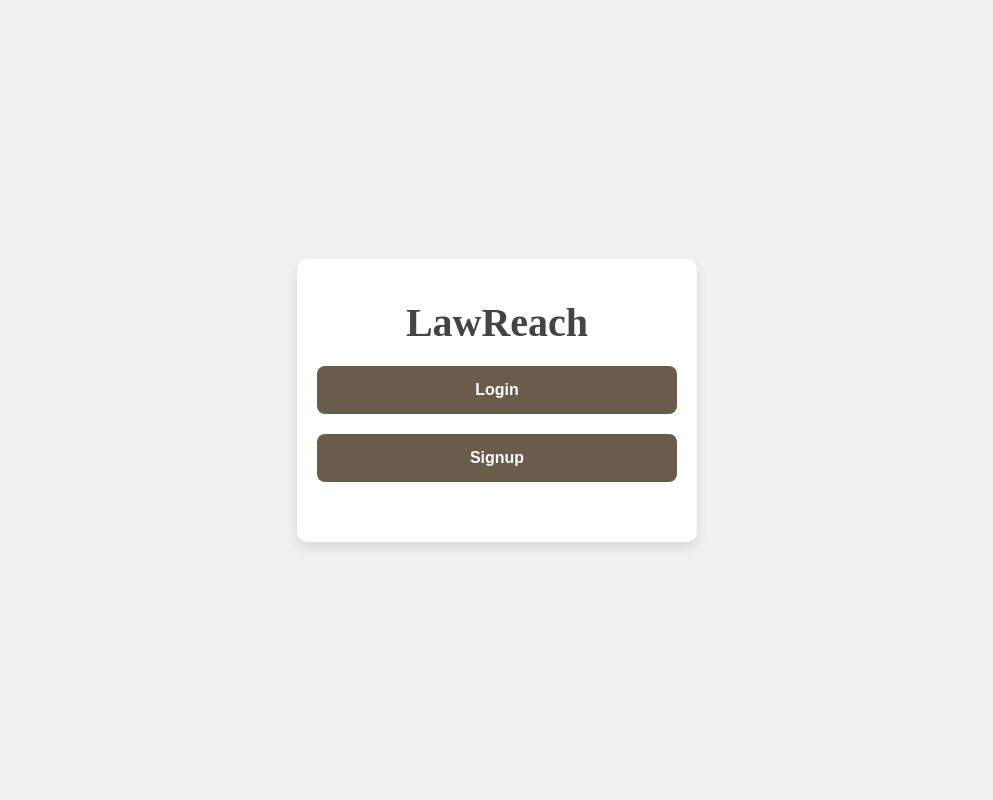
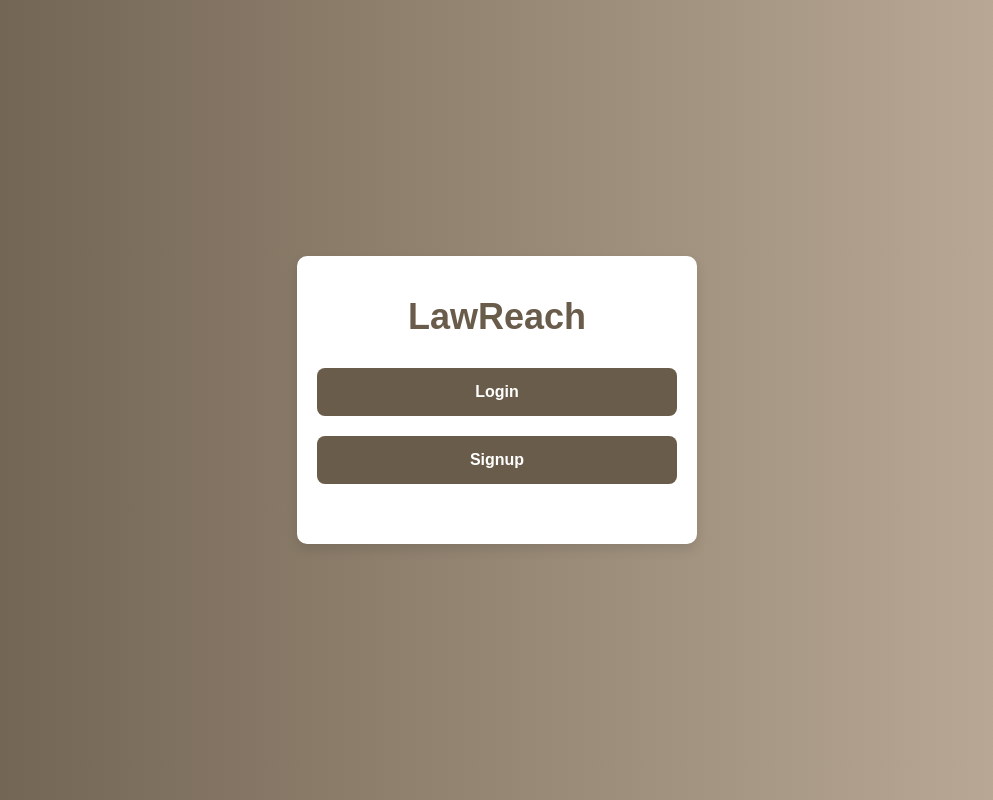
Before and after one commit to siddsp02/LawReach, a Flask app: page / in a window 1280 px wide. Shown: the whole page, without its empty margins (143-1136 px from the left). Run offline with Flask 3, Linux system fonts and the light colour scheme.

Commit message:
added gradient back into index.css

```diff
--- a/src/static/styles/index.css
+++ b/src/static/styles/index.css
@@ -8,17 +8,13 @@
 /* Background and Font */
 body {
     font-family: Arial, sans-serif;
-    background-color: #f1f1f1;
+    /* Adding gradient background */
+    background: linear-gradient(to right, #695c4a, #c1b19d); /* Gradient from left to right */
     display: flex;
     justify-content: center;
     align-items: center;
     height: 100vh;
-}
-
-fieldset {
-    border-width: 0;
-    padding: 0;
-    margin: 0;
+    color: #333;
 }
 
 /* Container Styling */
@@ -32,13 +28,12 @@ fieldset {
     width: 100%;
 }
 
-/* Title Styling - Applying Playfair Display font */
+/* Title Styling */
 .site-title {
-    font-family: serif; /* New font */
-    font-size: 40px;
-    font-weight: 700;
-    color: #444;
-    margin-bottom: 20px;
+    font-size: 36px;
+    font-weight: bold;
+    color: #695c4a;
+    margin-bottom: 30px;
 }
 
 /* Headline Styling */
```
